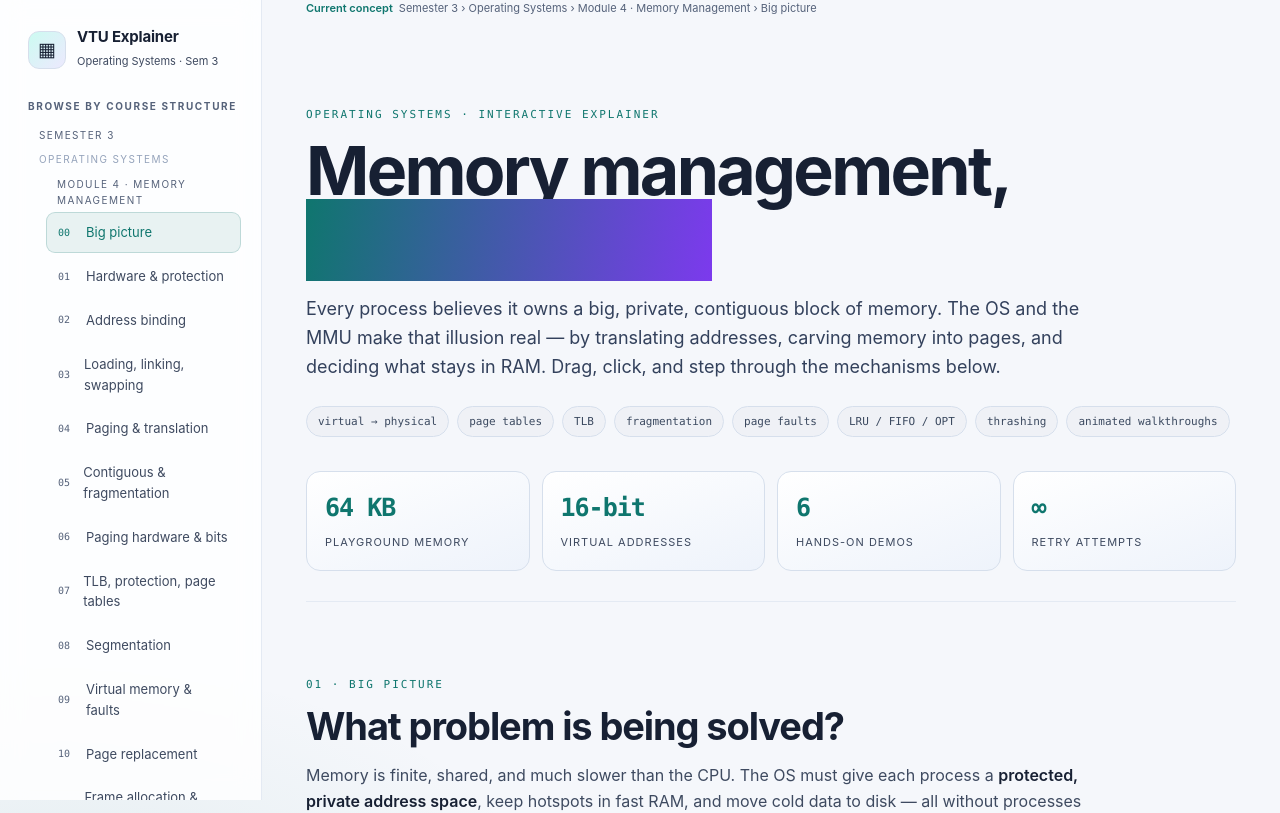
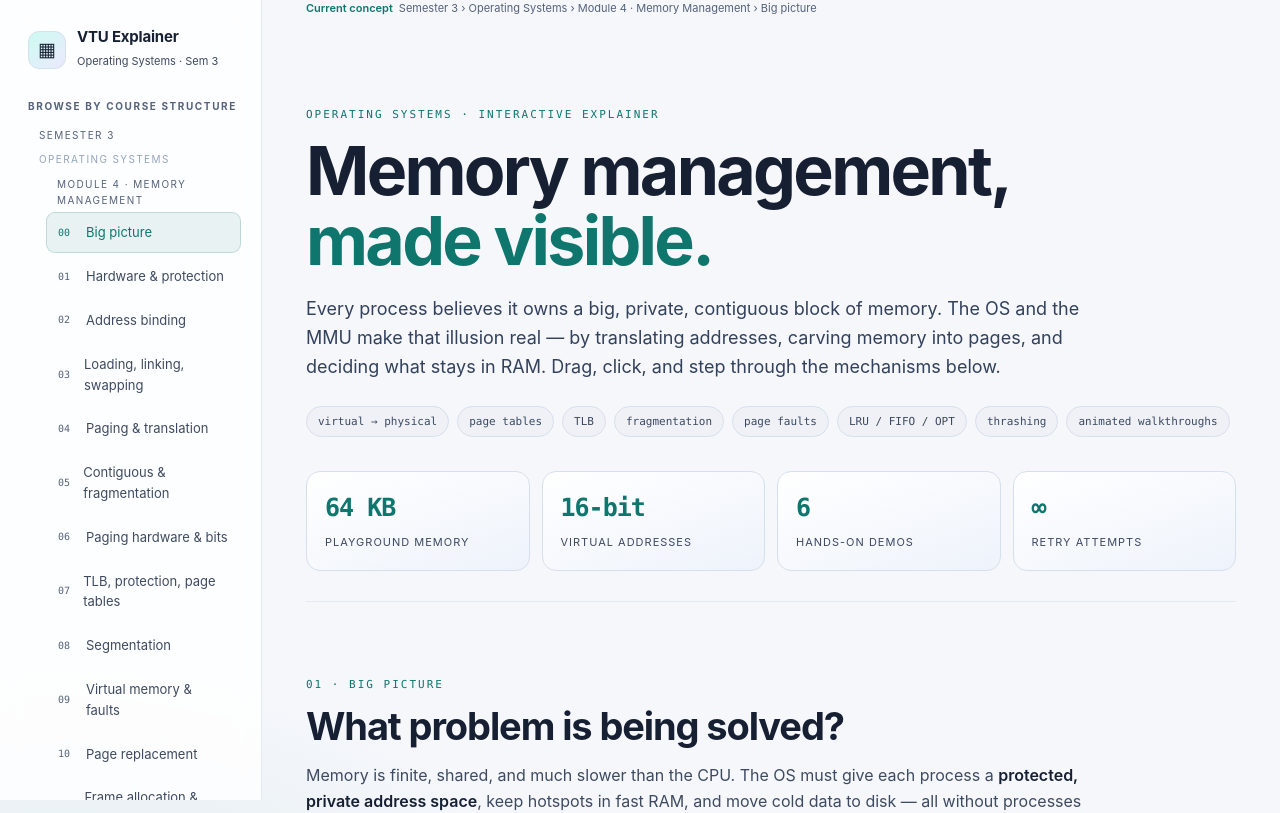
Before and after one commit to ravihamsa/vtu-cse-explainer, a React (Vite) app: page /#/s3/os/m4/overview in a window 1280 px wide. Shown: the top 813 px of the page. Built offline with nearby package versions, Linux system fonts and the light colour scheme.

Commit message:
Fix hidden hero tagline in light theme

```diff
--- a/src/theme-light.css
+++ b/src/theme-light.css
@@ -51,7 +51,7 @@ code { background: rgba(15, 23, 42, 0.06); color: var(--accent); }
 .breadcrumb b { color: var(--accent); }
 
 /* Hero and cards */
-.hero h1 span { background: linear-gradient(100deg, #0f766e, #7c3aed); }
+.hero h1 span { background: none; color: var(--accent); -webkit-text-fill-color: currentColor; }
 .hero p { color: #33415c; }
 .tag { color: #3b4960; border-color: var(--border); background: rgba(15, 23, 42, 0.025); }
 .stat { background: linear-gradient(160deg, var(--panel), var(--panel-2)); border-color: var(--border); }
```
